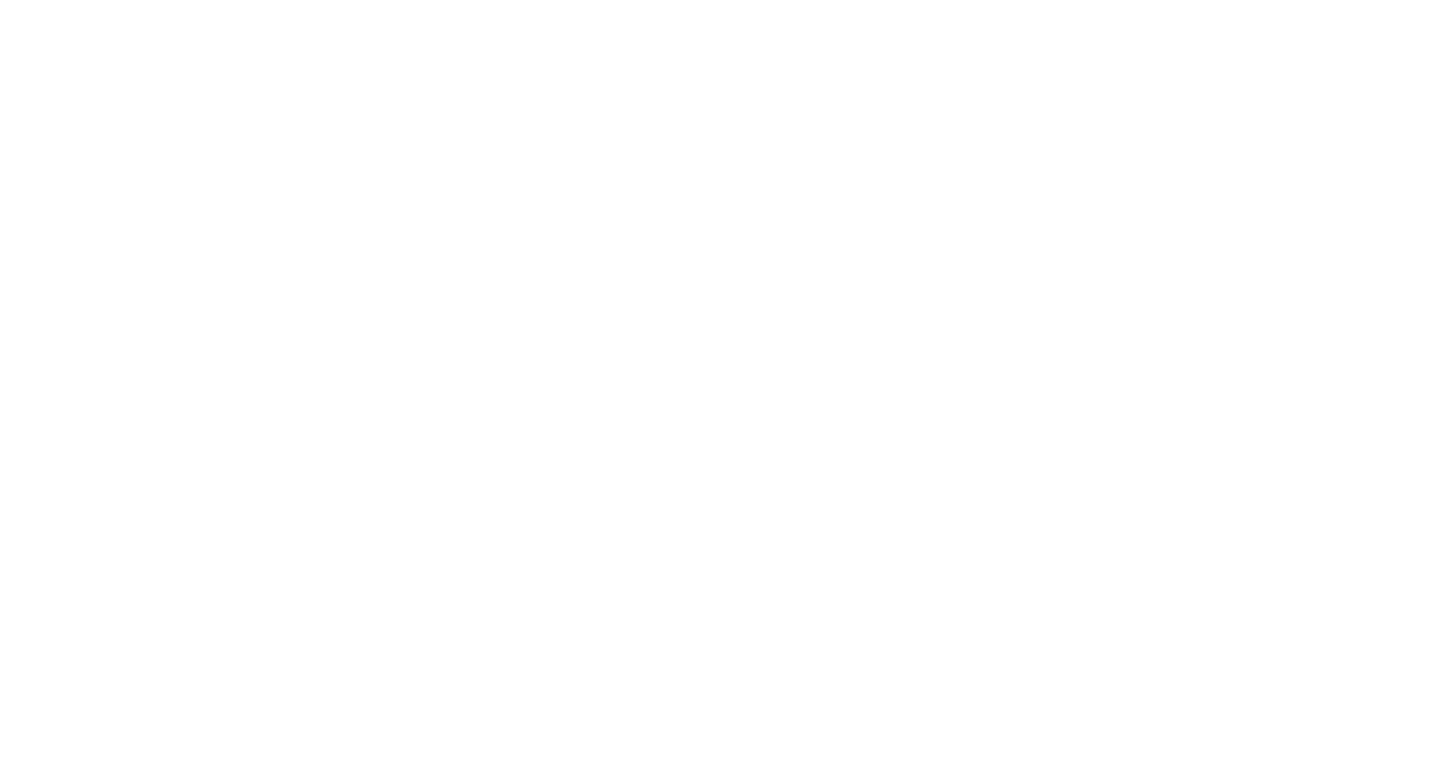
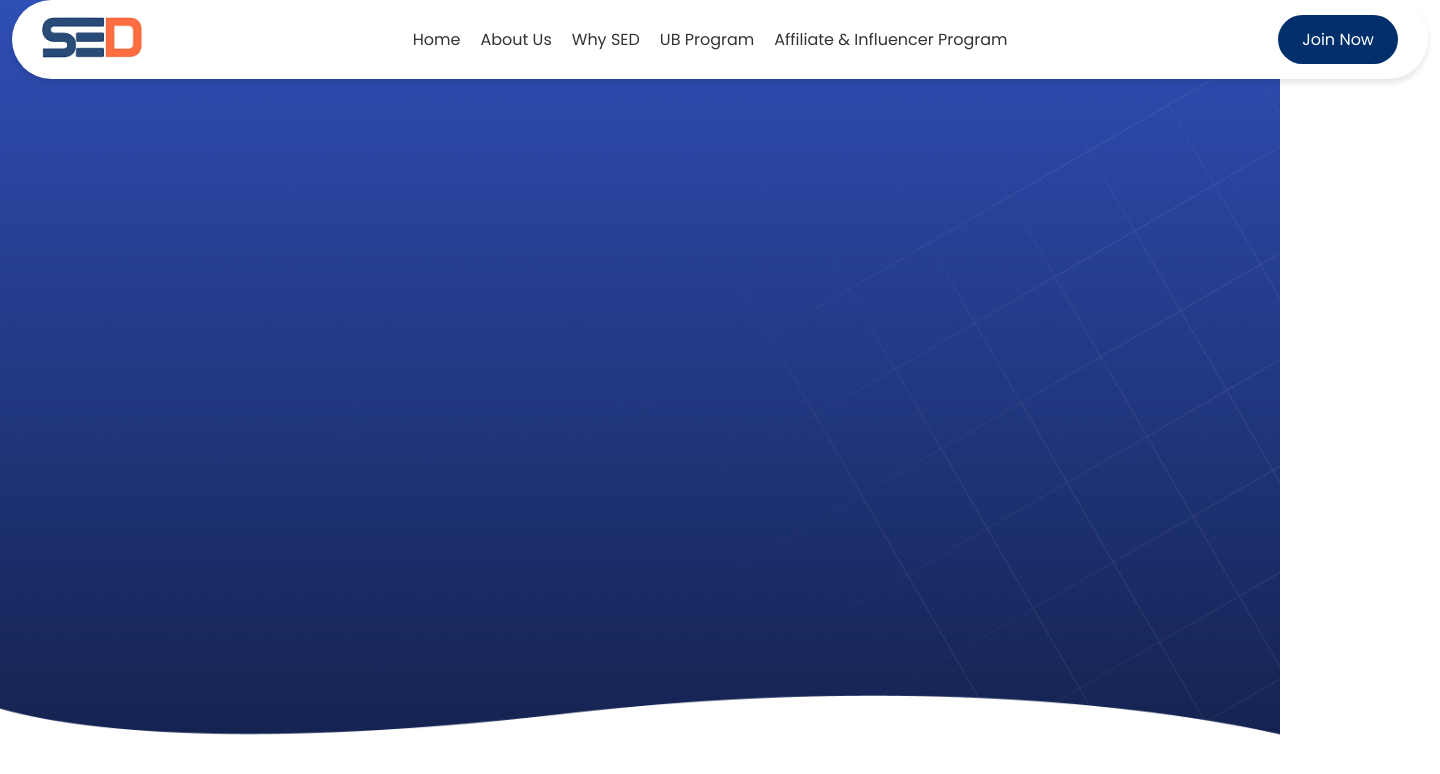
Before and after one commit to sunita0987/SED-APP, a plain HTML site: page index.html in a window 1280 px wide. Shown: the whole page, 1440 px wide, since content can reach past the window. Drawn offline with Linux system fonts and the light colour scheme.

Commit message:
nav-bar add

```diff
--- a/assets/css/style.css
+++ b/assets/css/style.css
@@ -1,3 +1,4 @@
+@import url("https://fonts.googleapis.com/css2?family=Poppins:ital,wght@0,100;0,200;0,300;0,400;0,500;0,600;0,700;0,800;0,900;1,100;1,200;1,300;1,400;1,500;1,600;1,700;1,800;1,900&display=swap");
 * {
   margin: 0;
   padding: 0;
@@ -13,9 +14,90 @@
 }
 
 .container {
-    width: 1140px;
+  width: 1440px;
   padding-left: 12px;
   padding-right: 12px;
   margin-left: auto;
   margin-right: auto;
 }
+.bg-image {
+  background-image: url(/assets/images/herosection.png);
+  background-size: cover;
+  background-repeat: no-repeat;
+  background-position: center;
+  width: 100%;
+  height: 100vh;
+}
+
+.navbar {
+  display: flex;
+  justify-content: space-between;
+  align-items: center;
+  padding: 15px 30px;
+  background: white;
+  border-radius: 65px;
+  box-shadow: 0 4px 6px rgba(0, 0, 0, 0.1);
+  /* max-width: 1200px; */
+  /* margin: -10px; */
+  margin-top: 0;
+}
+.logo img {
+  width: 100px;
+}
+.nav-links {
+  list-style: none;
+  display: flex;
+  gap: 20px;
+  font-family: "poppins";
+}
+.nav-links li a {
+  text-decoration: none;
+  color: #333;
+  font-size: 16px;
+  transition: 0.3s;
+}
+.nav-links li a:hover {
+  color: blue;
+  text-decoration: underline;
+}
+.join-btn {
+  background: #002f6c;
+  color:#ffffff;
+  padding: 12px 24px;
+  border-radius: 25px;
+  text-decoration: none;
+  font-size: 16px;
+  transition: 0.3s;
+  font-family: "poppins";
+}
+.join-btn:hover {
+  background: #f15a24;
+}
+.menu-toggle {
+  display: none;
+  font-size: 24px;
+  background: none;
+  border: none;
+  cursor: pointer;
+}
+@media (max-width: 768px) {
+  .nav-links {
+    display: none;
+    flex-direction: column;
+    position: absolute;
+    top: 70px;
+    left: 50%;
+    transform: translateX(-50%);
+    background: white;
+    box-shadow: 0 4px 6px rgba(0, 0, 0, 0.1);
+    padding: 15px;
+    border-radius: 10px;
+    text-align: center;
+  }
+  .nav-links.active {
+    display: flex;
+  }
+  .menu-toggle {
+    display: block;
+  }
+}
--- a/index.html
+++ b/index.html
@@ -8,8 +8,24 @@
 </head>
 <body>
 <section>
+    <div class="bg-image">
     <div class="container">
+        <nav class="navbar">
+            <div class="logo">
+                <img src="./assets/images/SED.png" alt="sed-app">
+            </div>
+            <button class="menu-toggle" id="menu-toggle">&#9776;</button>
+            <ul class="nav-links" id="nav-links">
+                <li><a href="#">Home</a></li>
+                <li><a href="#">About Us</a></li>
+                <li><a href="#">Why SED</a></li>
+                <li><a href="#">UB Program</a></li>
+                <li><a href="#">Affiliate & Influencer Program</a></li>
+            </ul>
+            <a href="#" class="join-btn">Join Now</a>
+        </nav>
 
+</div>
     </div>
 </section>
 
```
Also changed, not shown: assets/images/herosection.png (added). Lines whose indentation alone changed are shown as unchanged.
